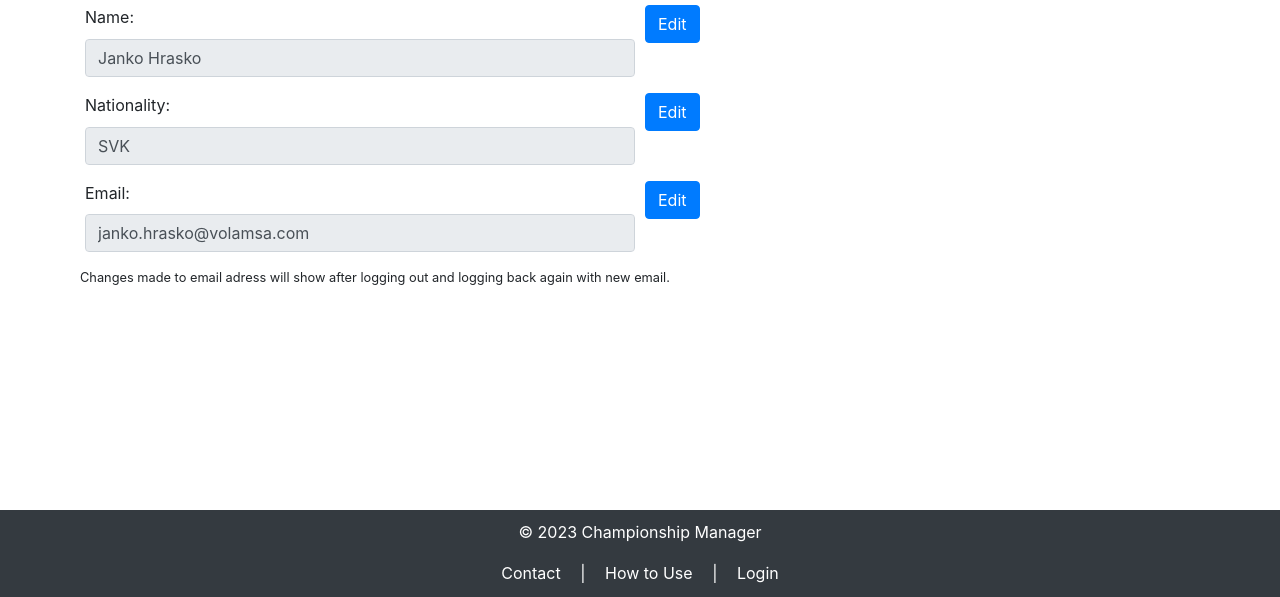
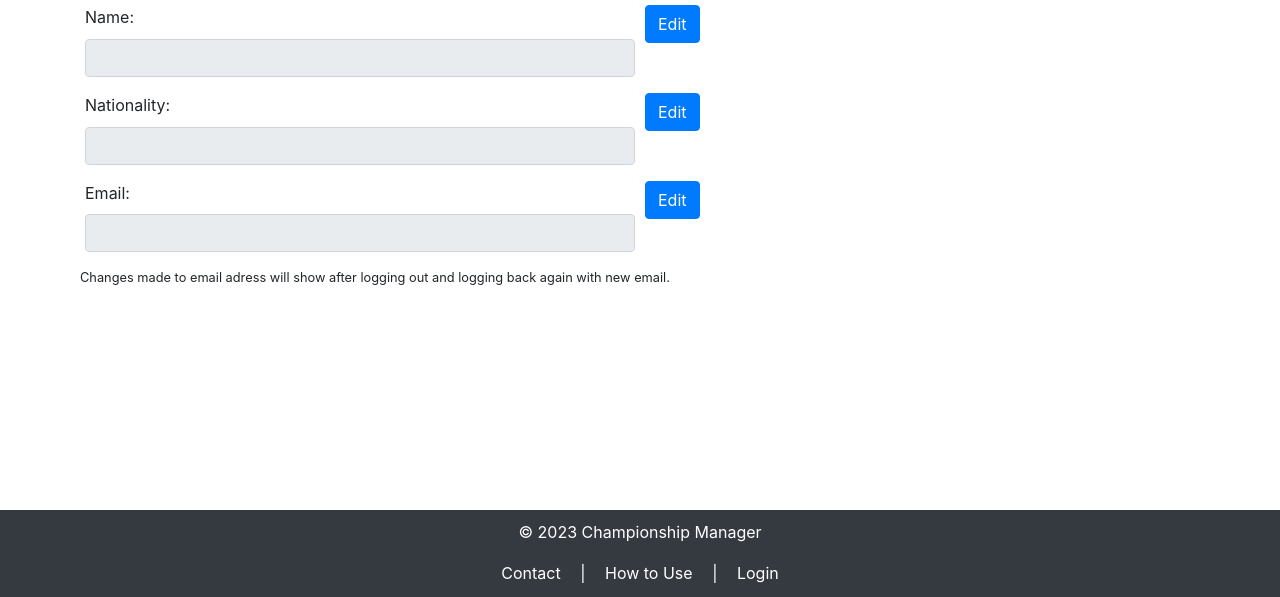
Before and after one commit to david-kucera/Championship_Manager, a website: page profile.html in a window 1280 px wide. Shown: the part 203-800 px from the top of the page. Drawn offline with nearby package versions, Linux system fonts and the light colour scheme.

```diff
--- a/profile.html
+++ b/profile.html
@@ -59,7 +59,7 @@
         <div class="form-row">
             <div class="form-group col-md-6">
                 <label for="fullname">Name:</label>
-                <input type="text" class="form-control" id="fullname" value="Janko Hrasko" readonly>
+                <input type="text" class="form-control" id="fullname" value="" readonly>
             </div>
             <div class="form-group col-md-2">
                 <button class="btn btn-primary edit-btn" onclick="toggleEdit('fullname')">Edit</button>
@@ -70,7 +70,7 @@
         <div class="form-row">
             <div class="form-group col-md-6">
                 <label for="nationality">Nationality:</label>
-                <input type="text" class="form-control" id="nationality" value="SVK" readonly>
+                <input type="text" class="form-control" id="nationality" value="" readonly>
             </div>
             <div class="form-group col-md-2">
                 <button class="btn btn-primary edit-btn" onclick="toggleEdit('nationality')">Edit</button>
@@ -81,7 +81,7 @@
         <div class="form-row">
             <div class="form-group col-md-6">
                 <label for="email">Email:</label>
-                <input type="email" class="form-control" id="email" value="janko.hrasko@volamsa.com" readonly>
+                <input type="email" class="form-control" id="email" value="" readonly>
             </div>
             <div class="form-group col-md-2">
                 <button class="btn btn-primary edit-btn" onclick="toggleEdit('email')">Edit</button>
```
Also changed, not shown: championships.html (+1 -0 lines), leaderboard.html (+1 -0 lines).
